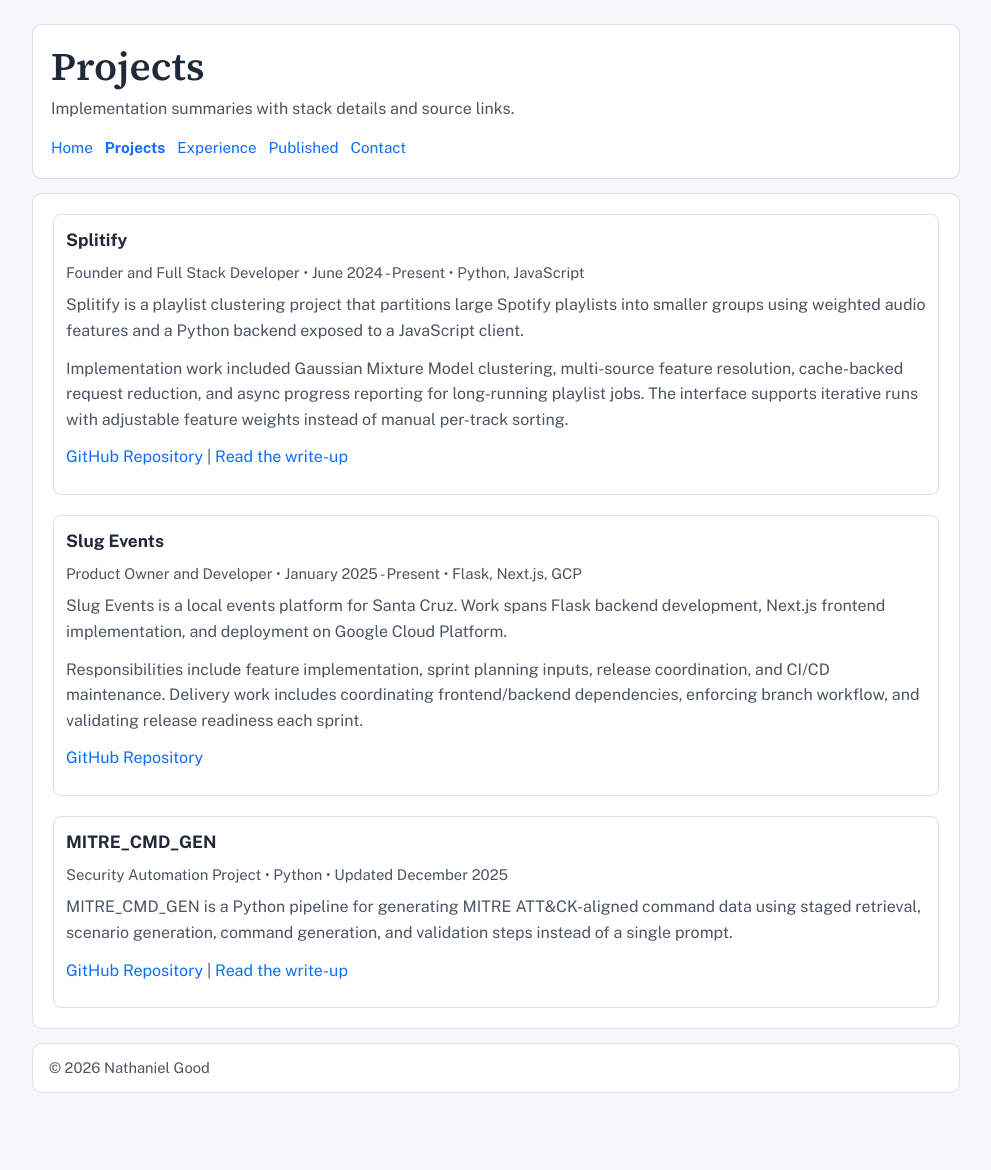
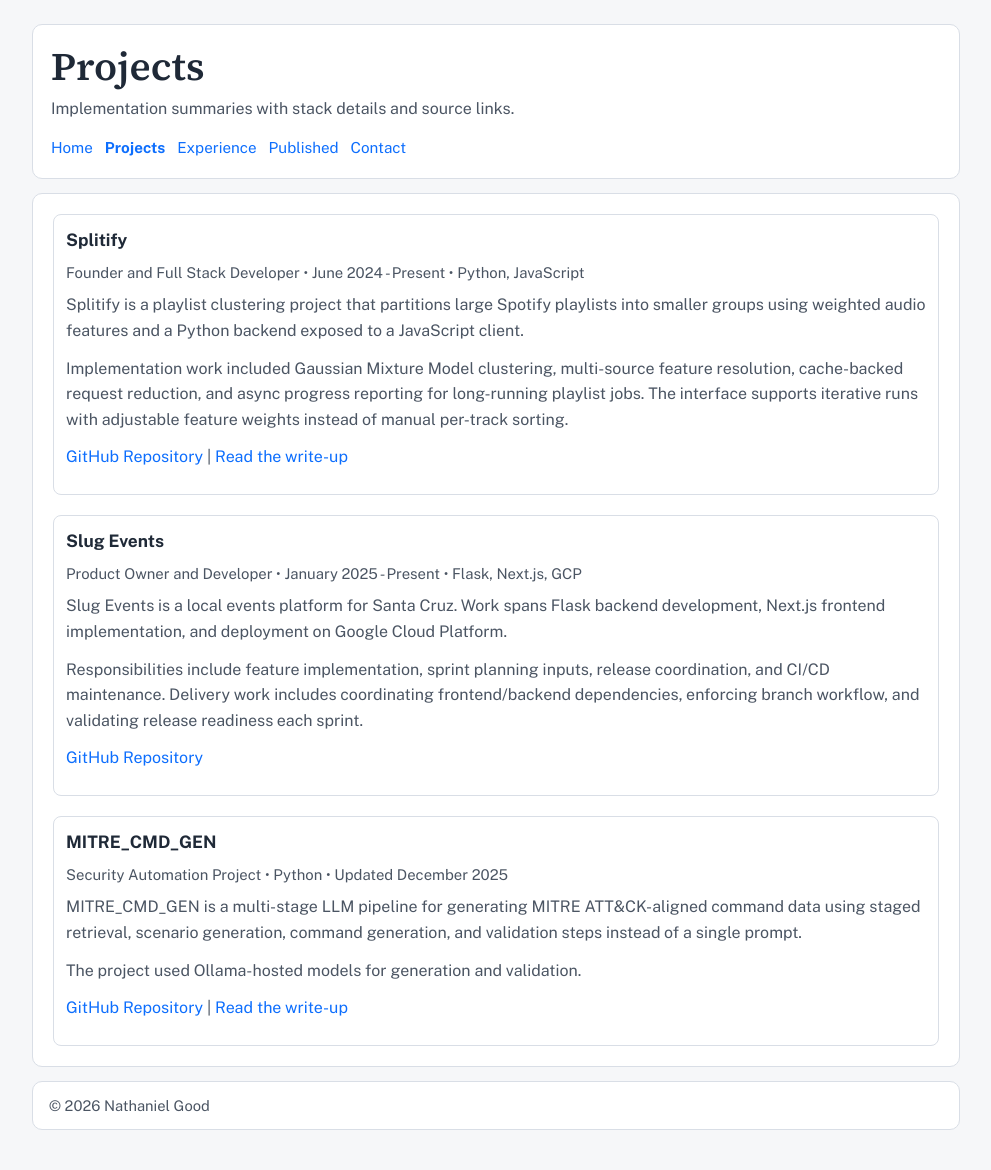
Before and after one commit to stanleygvi/Portfolio, a Jekyll site: the page projects.html, which Jekyll copies as it is, in a window 1280 px wide. Shown: the whole page, without its empty margins (144-1135 px from the left). Built offline with Jekyll 4.4.1, drawn with Linux system fonts in a browser that asks for light colours; before the commit the page ends 1133 px from its top, so only the background shows below that.

Commit message:
added info on mitre cmd pipeline

```diff
--- a/projects.html
+++ b/projects.html
@@ -68,8 +68,11 @@
           <h3>MITRE_CMD_GEN</h3>
           <p class="item-meta">Security Automation Project • Python • Updated December 2025</p>
           <p>
-            MITRE_CMD_GEN is a Python pipeline for generating MITRE ATT&CK-aligned command data using staged retrieval,
-            scenario generation, command generation, and validation steps instead of a single prompt.
+            MITRE_CMD_GEN is a multi-stage LLM pipeline for generating MITRE ATT&CK-aligned command data using staged
+            retrieval, scenario generation, command generation, and validation steps instead of a single prompt.
+          </p>
+          <p>
+            The project used Ollama-hosted models for generation and validation.
           </p>
           <p>
             <a href="https://github.com/stanleygvi/MITRE_CMD_GEN" target="_blank" rel="noreferrer">GitHub Repository</a>
--- a/published.html
+++ b/published.html
@@ -64,7 +64,7 @@
           <p class="item-meta">Project write-up • December 13, 2025</p>
           <p>
             Notes on building a multi-stage LLM pipeline for ATT&CK-aligned command generation with retrieval,
-            structured prompts, validation constraints, and dataset batching.
+            structured prompts, validation constraints, dataset batching, and Ollama-hosted models.
           </p>
           <p><a href="technical-writing/project-writeups/mitre-command-pipeline-building-an-attack-command-generation-pipeline/">Read the write-up</a></p>
         </div>
```
Also changed, not shown: _posts/2026-03-17-mitre-command-pipeline-building-an-attack-command-generation-pipeline.md (+4 -12 lines).
